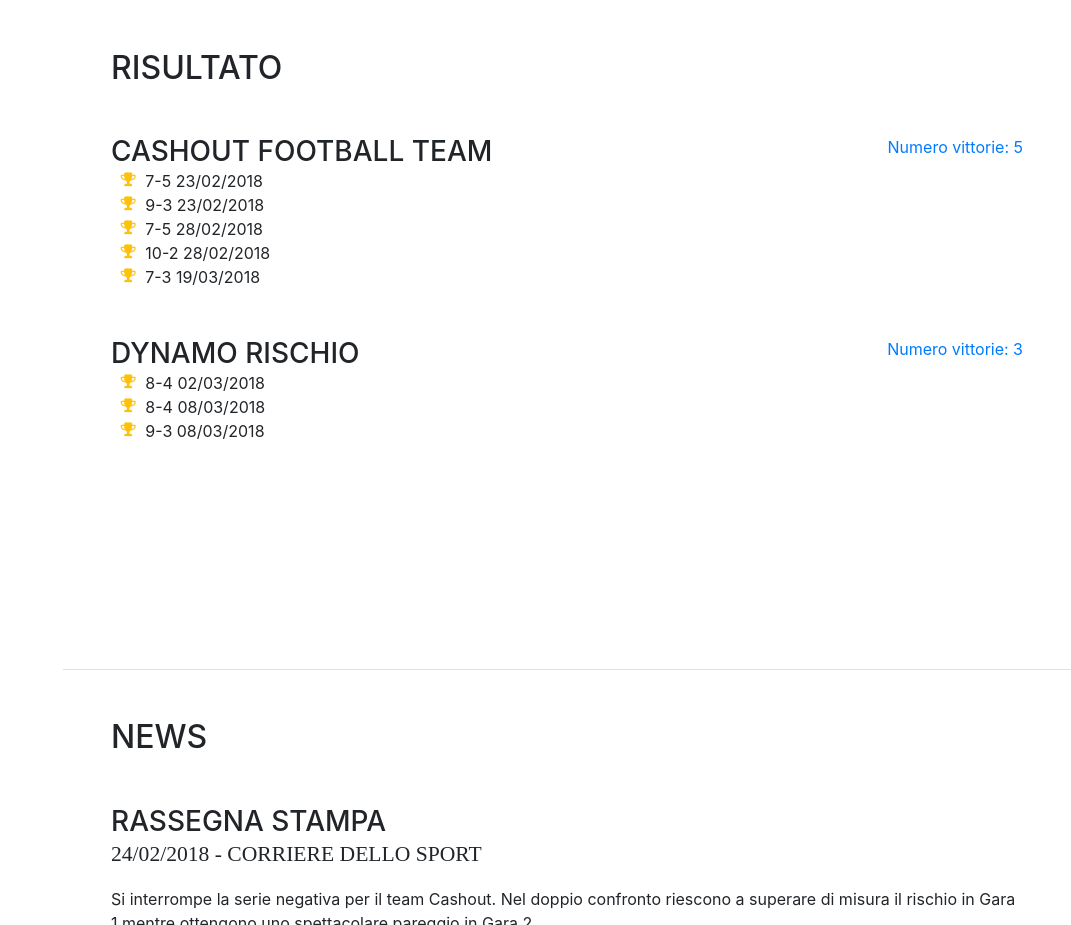
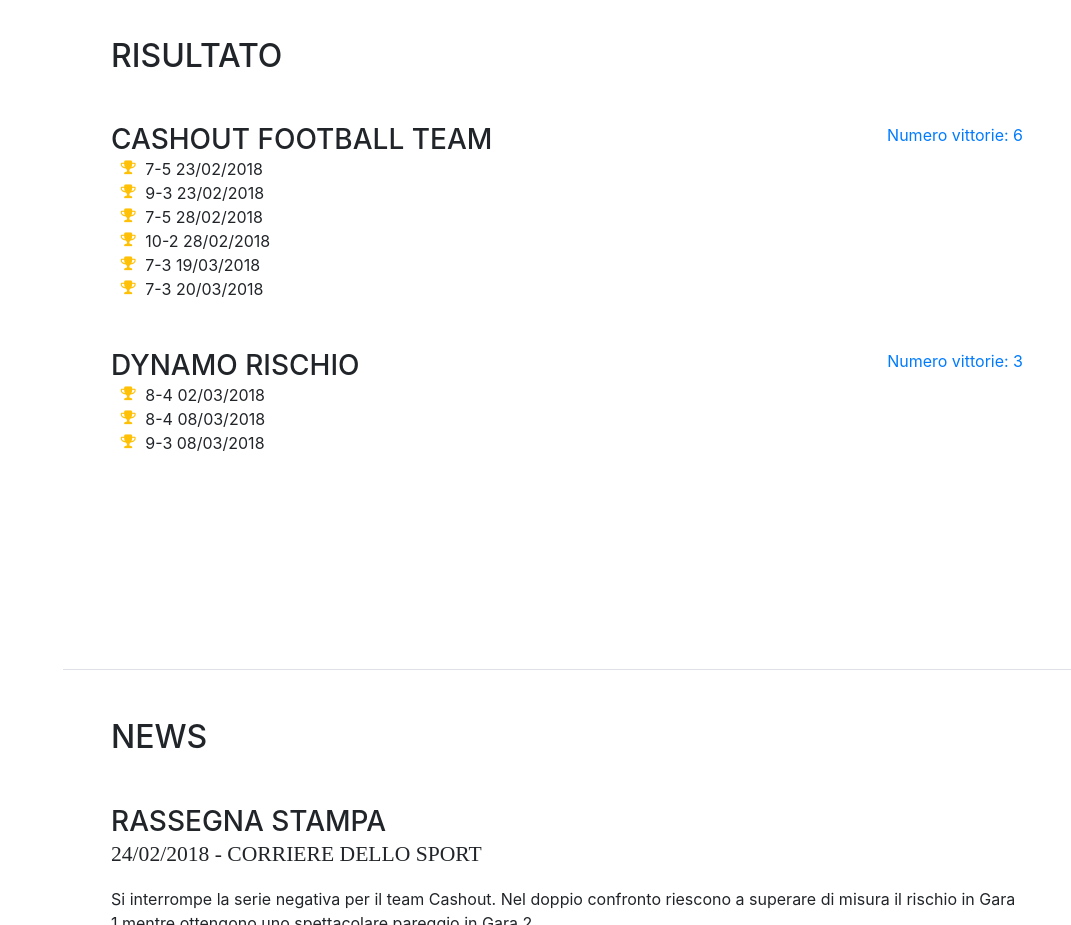
Before and after one commit to SimoneCas/Calcio_Balilla_Report, a website with bundled scripts: page index.html in a window 1280 px wide. Shown: the part 3120-4045 px from the top of the page, without its empty margins (209-1280 px from the left). Built offline with nearby package versions, Linux system fonts and the light colour scheme; a web font is replaced by a local one.

Commit message:
aggiornati risultati

```diff
--- a/index.html
+++ b/index.html
@@ -222,7 +222,7 @@
                   <li>
                     <i class="fa-li fa fa-trophy text-warning"></i>
                     9-3  23/02/2018</li>
-				  <li>
+				          <li>
                     <i class="fa-li fa fa-trophy text-warning"></i>
                     7-5  28/02/2018</li>
                   <li>
@@ -231,12 +231,15 @@
                   <li>
                     <i class="fa-li fa fa-trophy text-warning"></i>
                     7-3  19/03/2018</li>
+                  <li>
+                    <i class="fa-li fa fa-trophy text-warning"></i>
+                    7-3  20/03/2018</li>
 
                 </ul>
               </div>
             </div>
             <div class="resume-date text-md-right">
-              <span class="text-primary">Numero vittorie: 5</span>
+              <span class="text-primary">Numero vittorie: 6</span>
             </div>
           </div>
 
```
